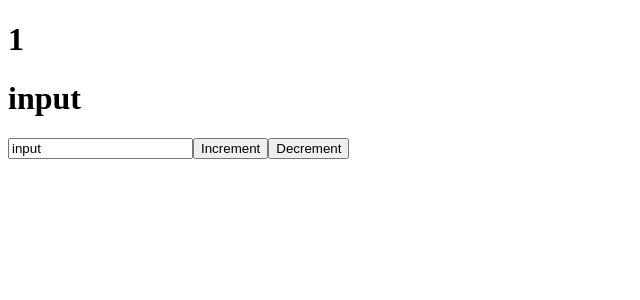
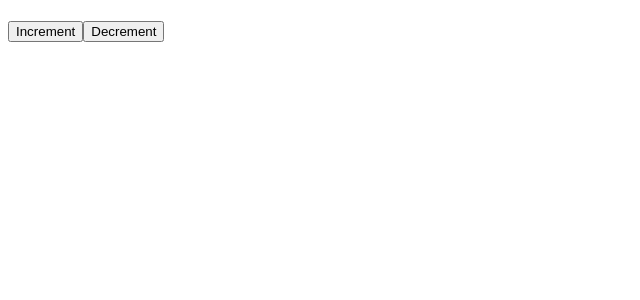
Before and after one commit to makeyzn/posts-reactjs, a React (Create React App) app: page / in a window 1280 px wide. Shown: the top 300 px of the page, without its empty margins (0-640 px from the left). Built offline with nearby package versions, Linux system fonts and the light colour scheme.

Commit message:
components

```diff
--- a/src/App.js
+++ b/src/App.js
@@ -1,29 +1,16 @@
 import React, { useState } from "react";
+import ClassCounter from "./components/ClassCounter";
 
 function App() {
   const [likes, setLikes] = useState(1);
   const [value, setValue] = useState('input');
 
 
-  function increment() {
-    setLikes(likes + 1)
-  }
 
-  function decrement() {
-    setLikes(likes - 1)
-  }
 
   return (
     <div className="App">
-      <h1>{likes}</h1>
-      <h1>{value}</h1>
-      <input
-        type='text'
-        value={value}
-        onChange={e => setValue(e.target.value)}
-      ></input>
-      <button onClick={increment}>Increment</button>
-      <button onClick={decrement}>Decrement</button>
+      <ClassCounter />
     </div>
   );
 }
--- /dev/null
+++ b/src/components/ClassCounter.jsx
@@ -0,0 +1,33 @@
+import React from "react";
+
+class ClassCounter extends React.Component {
+
+    constructor(props) {
+        super(props);
+        this.state = {
+            count: 1
+        }
+        this.increment = this.increment.bind(this);
+        this.decrement = this.decrement.bind(this);
+    }
+
+    increment() {
+        this.setState({count: this.state.count + 1})
+    }
+
+    decrement() {
+        this.setState({count: this.state.count - 1})
+    }
+
+    render() {
+        return (
+            <div>
+                <h1>{this.count}</h1>
+                <button onClick={this.increment}>Increment</button>
+                <button onClick={this.decrement}>Decrement</button>
+            </div>
+        )
+    }
+}
+
+export default ClassCounter;
```
Also changed, not shown: src/components/Counter.jsx (+23 -0 lines).
